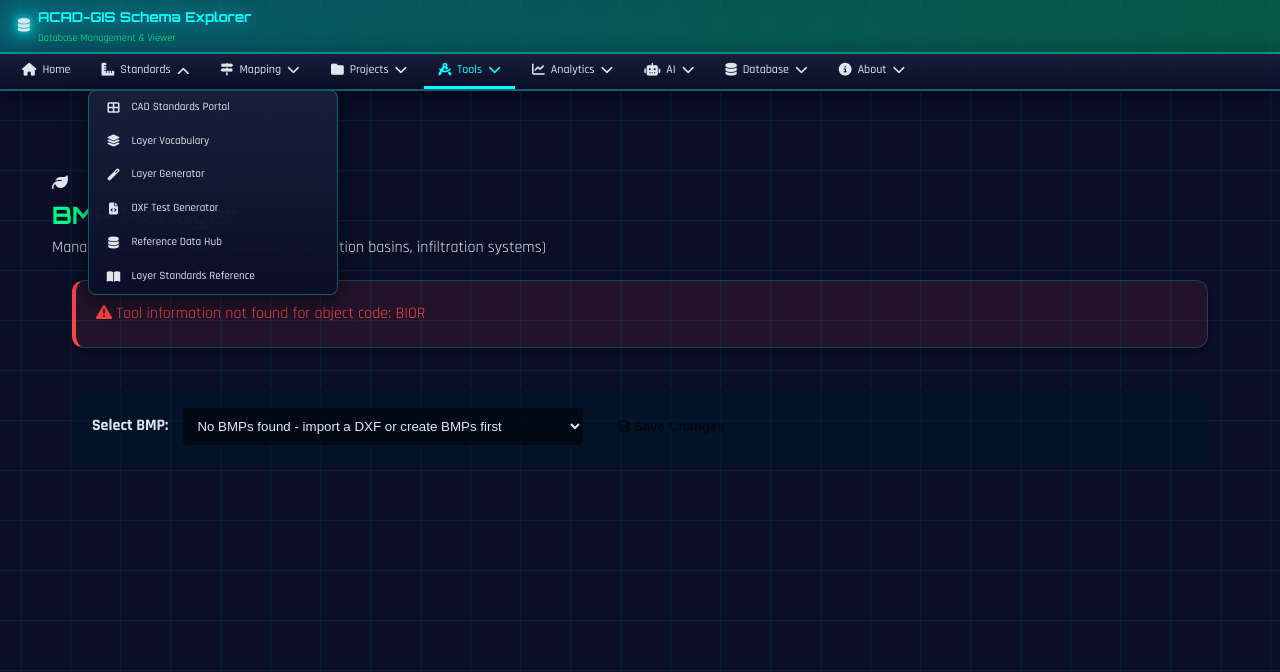
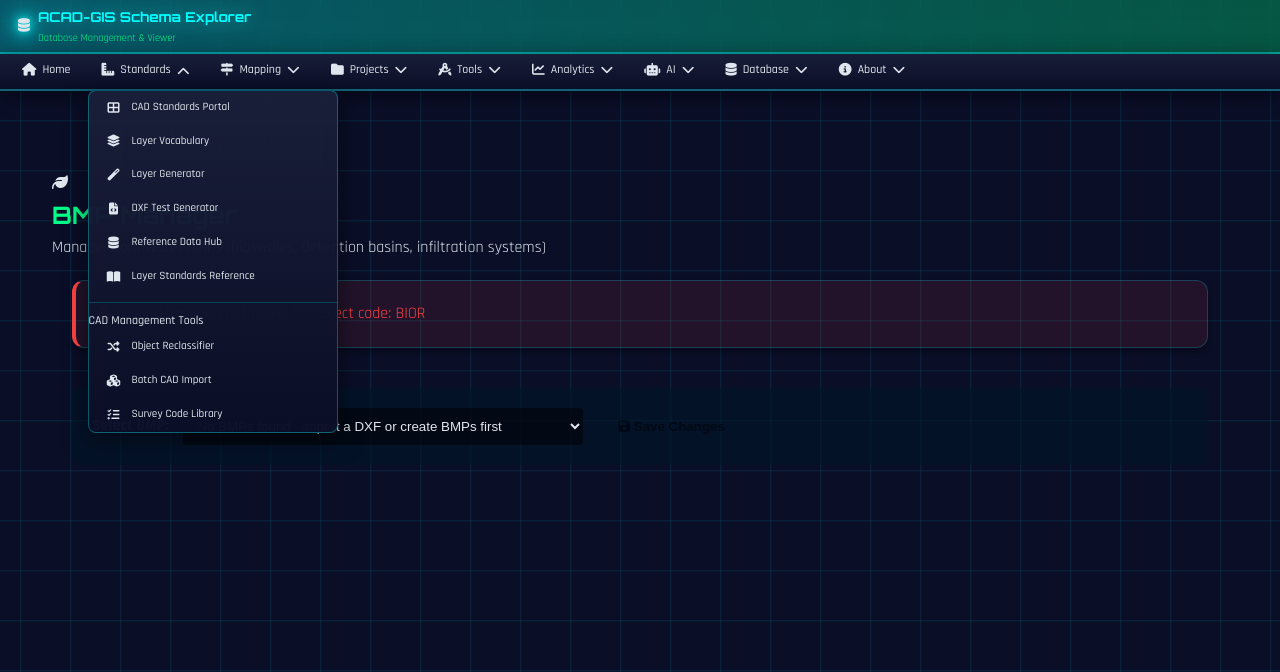
Before and after one commit to Rtoony/survey-data-system, a Flask app: page /bmp-manager in a window 1280 px wide, after a click on "Standards". Shown: the top 672 px of the page. Run offline with Flask 3, Linux system fonts and the light colour scheme; data that the repository does not hold is empty; parts of the project's set-up code (start-up, migrations or seed data) failed here and were passed over; some libraries are stand-ins or nearby versions.

Commit message:
Rearrange banner links and update styles for dropdown menus
Refactors the navigation bar by moving specific tools ("Object Reclassifier", "Batch CAD Import", "Survey Code Library") from the "Tools" dropdown to the "Standards" dropdown. It also removes direct links to "Gravity Network Manager", "Pressure Network Manager", and "BMP Manager" from the "Tools" dropdown, as these are now accessible via the "Specialized Tools Directory". Additionally, the commit updates the active state logic in `base.html` to reflect these changes.

Replit-Commit-Author: Agent
Replit-Commit-Session-Id: 7ee93f3b-4b95-418d-8647-78fbb34ccd0a
Replit-Commit-Checkpoint-Type: intermediate_checkpoint
Replit-Commit-Event-Id: f836f245-0631-4a12-8bcc-37928a963f54
Replit-Commit-Screenshot-Url: https://storage.googleapis.com/screenshot-production-us-central1/6cd945c4-1725-4653-8e80-9d5cb05bc140/7ee93f3b-4b95-418d-8647-78fbb34ccd0a/SRF7Y32

```diff
--- a/templates/base.html
+++ b/templates/base.html
@@ -34,7 +34,7 @@
                 <span>Home</span>
             </a>
 
-            <div class="mc-nav-item mc-has-dropdown {% if request.path in ['/standards-library', '/standards/layer-vocabulary', '/standards/reference-data', '/standards/reference', '/standards/layer-generator', '/tools/dxf-test-generator'] %}active{% endif %}">
+            <div class="mc-nav-item mc-has-dropdown {% if request.path in ['/standards-library', '/standards/layer-vocabulary', '/standards/reference-data', '/standards/reference', '/standards/layer-generator', '/tools/dxf-test-generator', '/tools/object-reclassifier', '/tools/batch-cad-import', '/tools/batch-block-import', '/tools/survey-codes'] %}active{% endif %}">
                 <button class="mc-nav-link" aria-haspopup="true" aria-expanded="false">
                     <i class="fas fa-ruler-combined"></i>
                     <span>Standards</span>
@@ -64,6 +64,20 @@
                     <a href="/standards/reference" class="mc-dropdown-item {% if request.path == '/standards/reference' %}active{% endif %}">
                         <i class="fas fa-book-open"></i>
                         Layer Standards Reference
+                    </a>
+                    <div class="mc-dropdown-divider"></div>
+                    <div class="mc-dropdown-header">CAD Management Tools</div>
+                    <a href="/tools/object-reclassifier" class="mc-dropdown-item {% if request.path == '/tools/object-reclassifier' %}active{% endif %}">
+                        <i class="fas fa-random"></i>
+                        Object Reclassifier
+                    </a>
+                    <a href="/tools/batch-cad-import" class="mc-dropdown-item {% if request.path in ['/tools/batch-cad-import', '/tools/batch-block-import'] %}active{% endif %}">
+                        <i class="fas fa-cubes"></i>
+                        Batch CAD Import
+                    </a>
+                    <a href="/tools/survey-codes" class="mc-dropdown-item {% if request.path == '/tools/survey-codes' %}active{% endif %}">
+                        <i class="fas fa-list-check"></i>
+                        Survey Code Library
                     </a>
                 </div>
             </div>
@@ -118,7 +132,7 @@
                 </div>
             </div>
 
-            <div class="mc-nav-item mc-has-dropdown {% if request.path in ['/dxf-tools', '/tools/batch-cad-import', '/tools/batch-block-import', '/tools/batch-point-import', '/tools/survey-codes', '/tools/z-stress-test', '/tools/specialized-tools-directory', '/tools/object-reclassifier', '/map-viewer', '/map-viewer-v2', '/gravity-network-manager', '/pressure-network-manager', '/bmp-manager', '/sheet-notes', '/entity-viewer'] %}active{% endif %}">
+            <div class="mc-nav-item mc-has-dropdown {% if request.path in ['/dxf-tools', '/tools/batch-point-import', '/tools/z-stress-test', '/tools/specialized-tools-directory', '/map-viewer', '/map-viewer-v2', '/sheet-notes', '/entity-viewer'] %}active{% endif %}">
                 <button class="mc-nav-link" aria-haspopup="true" aria-expanded="false">
                     <i class="fas fa-drafting-compass"></i>
                     <span>Tools</span>
@@ -134,21 +148,9 @@
                         <i class="fas fa-file-export"></i>
                         DXF Tools
                     </a>
-                    <a href="/tools/object-reclassifier" class="mc-dropdown-item {% if request.path == '/tools/object-reclassifier' %}active{% endif %}">
-                        <i class="fas fa-random"></i>
-                        Object Reclassifier
-                    </a>
-                    <a href="/tools/batch-cad-import" class="mc-dropdown-item {% if request.path in ['/tools/batch-cad-import', '/tools/batch-block-import'] %}active{% endif %}">
-                        <i class="fas fa-cubes"></i>
-                        Batch CAD Import
-                    </a>
                     <a href="/tools/batch-point-import" class="mc-dropdown-item {% if request.path == '/tools/batch-point-import' %}active{% endif %}">
                         <i class="fas fa-map-pin"></i>
                         Batch Point Import
-                    </a>
-                    <a href="/tools/survey-codes" class="mc-dropdown-item {% if request.path == '/tools/survey-codes' %}active{% endif %}">
-                        <i class="fas fa-list-check"></i>
-                        Survey Code Library
                     </a>
                     <a href="/tools/z-stress-test" class="mc-dropdown-item {% if request.path == '/tools/z-stress-test' %}active{% endif %}">
                         <i class="fas fa-vial"></i>
@@ -161,20 +163,6 @@
                     <a href="/entity-viewer" class="mc-dropdown-item {% if request.path == '/entity-viewer' %}active{% endif %}">
                         <i class="fas fa-eye"></i>
                         Entity Viewer
-                    </a>
-                    <div class="mc-dropdown-divider"></div>
-                    <div class="mc-dropdown-header">Network Managers</div>
-                    <a href="/gravity-network-manager" class="mc-dropdown-item {% if request.path == '/gravity-network-manager' %}active{% endif %}">
-                        <i class="fas fa-water"></i>
-                        Gravity Network Manager
-                    </a>
-                    <a href="/pressure-network-manager" class="mc-dropdown-item {% if request.path == '/pressure-network-manager' %}active{% endif %}">
-                        <i class="fas fa-tint"></i>
-                        Pressure Network Manager
-                    </a>
-                    <a href="/bmp-manager" class="mc-dropdown-item {% if request.path == '/bmp-manager' %}active{% endif %}">
-                        <i class="fas fa-leaf"></i>
-                        BMP Manager
                     </a>
                     <div class="mc-dropdown-divider"></div>
                     <a href="/sheet-notes" class="mc-dropdown-item {% if request.path == '/sheet-notes' %}active{% endif %}">
```
